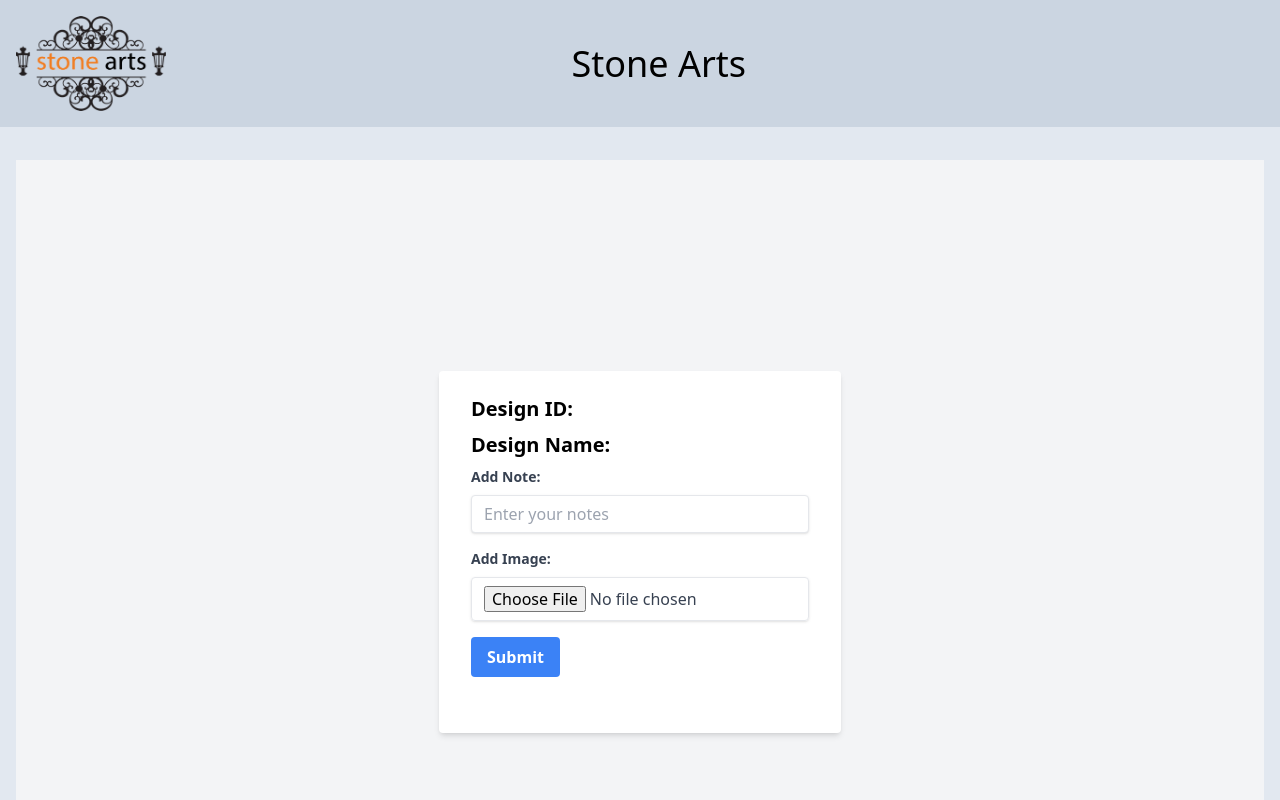
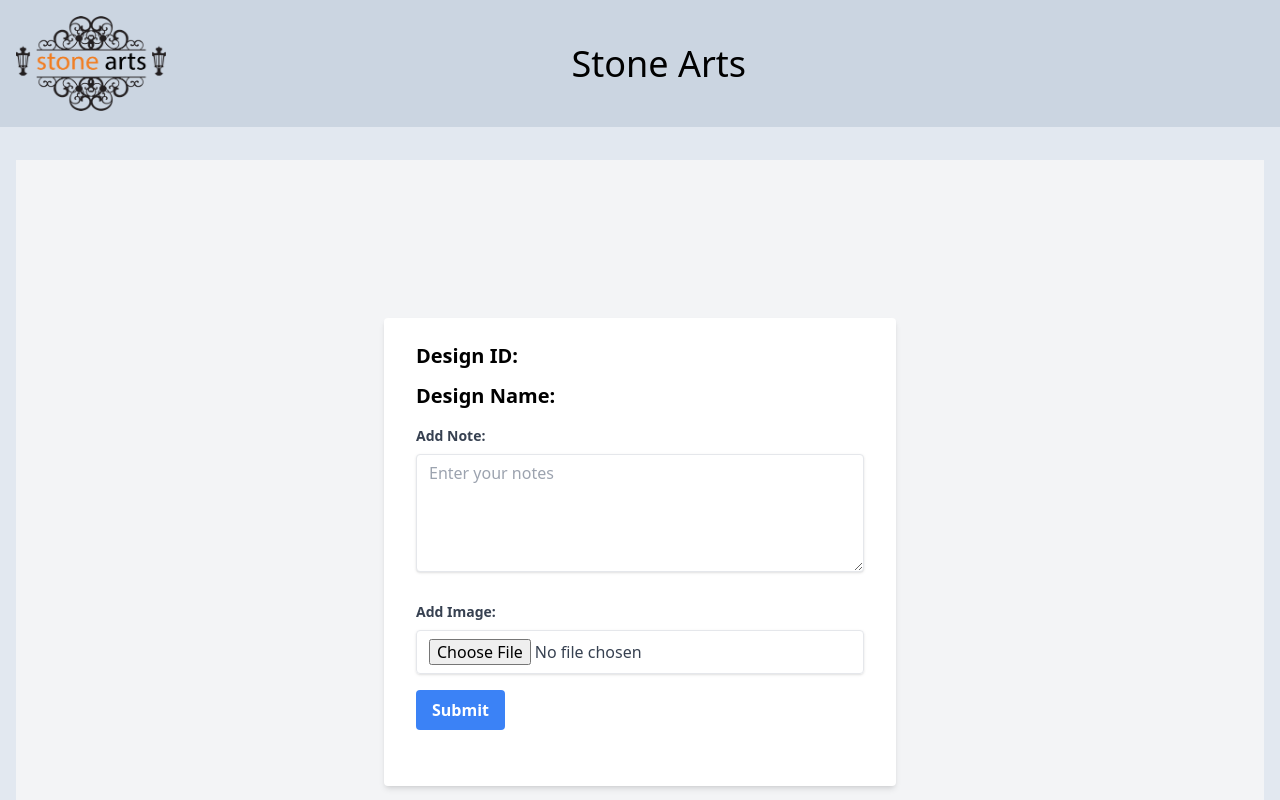
Before and after one commit to stoneartstech/stone-arts, a Next.js app: page /DesignHead/CheckProgress in a window 1280 px wide. Shown: the top 800 px of the page. Built offline with nearby package versions, Linux system fonts and the light colour scheme; no server answers.

Commit message:
Check Progress2

```diff
--- a/pages/DesignHead/CheckProgress.js
+++ b/pages/DesignHead/CheckProgress.js
@@ -1,7 +1,7 @@
 import React, { useState, useEffect } from "react";
 import { useRouter } from "next/router";
-import { db } from '@/firebase';
-import { doc, setDoc, getDoc } from 'firebase/firestore';
+import { db } from "@/firebase";
+import { doc, setDoc, getDoc } from "firebase/firestore";
 
 export default function CheckProgress() {
   const router = useRouter();
@@ -11,6 +11,7 @@ export default function CheckProgress() {
   const [image, setImage] = useState(null);
   const [imageUrl, setImageUrl] = useState(null);
   const [isFormValid, setIsFormValid] = useState(false);
+  const [notification, setNotification] = useState(null);
 
   const handleNoteChange = (event) => {
     setNotes(event.target.value);
@@ -41,6 +42,12 @@ export default function CheckProgress() {
         if (image) {
           setImageUrl(URL.createObjectURL(image));
         }
+
+        // Show success notification
+        setNotification("Design updated successfully!");
+        setTimeout(() => {
+          setNotification(null);
+        }, 3000); // Clear notification after 3 seconds
       } else {
         console.error("Design does not exist.");
       }
@@ -59,25 +66,19 @@ export default function CheckProgress() {
 
   return (
     <div className="min-h-screen bg-gray-100 flex flex-col items-center justify-center">
-      <button
-        onClick={() => router.back()}
-        className="absolute top-0 left-0 mt-4 ml-4 bg-slate-300 p-2 rounded-lg"
-      >
-        Go Back
-      </button>
-      <div className="bg-white shadow-md rounded px-8 pt-6 pb-8 mb-4">
+      <div className="bg-white shadow-md rounded px-8 pt-6 pb-8 mb-4 w-full max-w-lg">
         <div className="mb-6">
-          <p className="text-xl font-bold mb-2">Design ID: {id}</p>
-          <p className="text-xl font-bold mb-2">Design Name: {name}</p>
+          <p className="text-xl font-bold mb-3">Design ID: {id}</p>
+          <p className="text-xl font-bold mb-4">Design Name: {name}</p>
           <div className="mb-4">
             <label className="block text-gray-700 text-sm font-bold mb-2">
               Add Note:
             </label>
-            <input
-              type="text"
+            <textarea
               value={notes}
               onChange={handleNoteChange}
-              className="shadow appearance-none border rounded w-full py-2 px-3 text-gray-700 leading-tight focus:outline-none focus:shadow-outline"
+              className="shadow appearance-none border rounded w-full py-2 px-3 text-gray-700 leading-tight focus:outline-none focus:shadow-outline mb-2"
+              rows="5"
               placeholder="Enter your notes"
             />
           </div>
@@ -99,6 +100,9 @@ export default function CheckProgress() {
           >
             Submit
           </button>
+          {notification && (
+            <div className="text-green-600 text-sm mt-2">{notification}</div>
+          )}
         </div>
       </div>
     </div>
```
